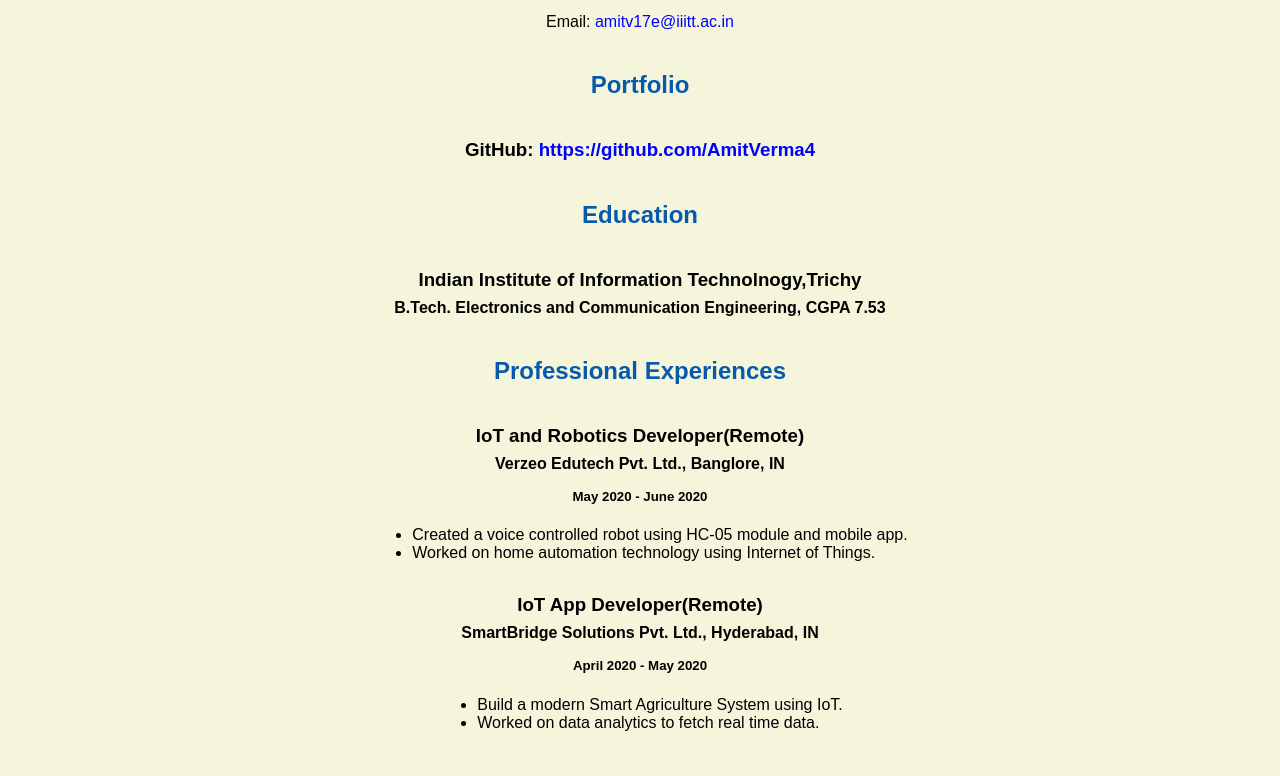
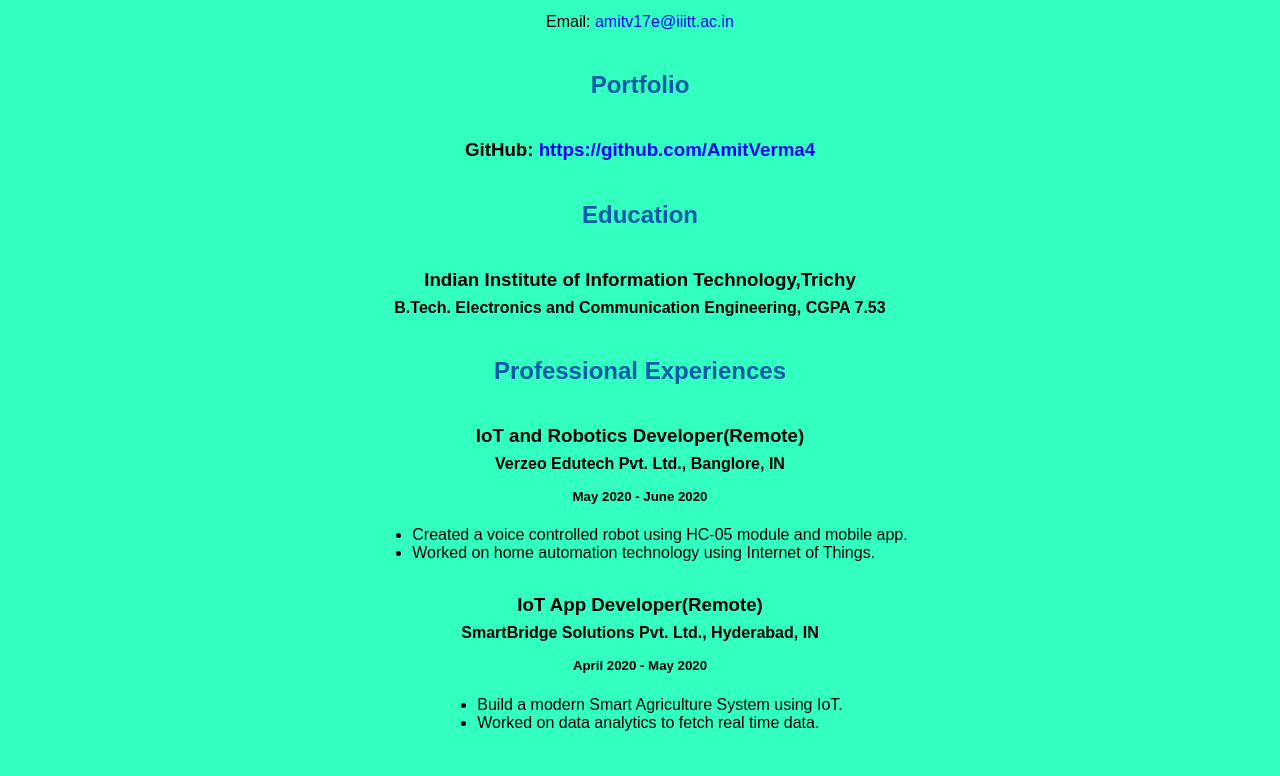
Before and after one commit to AmitVerma4/Simple-Portfolio, a plain HTML site: page resume.html in a window 1280 px wide. Shown: the part 508-1284 px from the top of the page. Drawn offline with Linux system fonts and the light colour scheme.

Commit message:
Color chnage

```diff
--- a/css/master.css
+++ b/css/master.css
@@ -13,7 +13,7 @@
   }
 
   body {
-    background-color: beige;/* set the background color here */
+    background-color: #33FFC1;/* set the background color here */
     color:black;/* set the text color to black here */
     font-family: Arial, Helvetica, sans-serif;/* set the font here */
     text-align: center;/* set the text alignment here */
--- a/resume.html
+++ b/resume.html
@@ -30,7 +30,7 @@
 
     <h2>Education</h2>
 
-    <h3>Indian Institute of Information Technolnogy,Trichy</h3>
+    <h3>Indian Institute of Information Technology,Trichy</h3>
     <h4>B.Tech. Electronics and Communication Engineering, CGPA 7.53</h4>
 
     <h2>Professional Experiences</h2>
```
